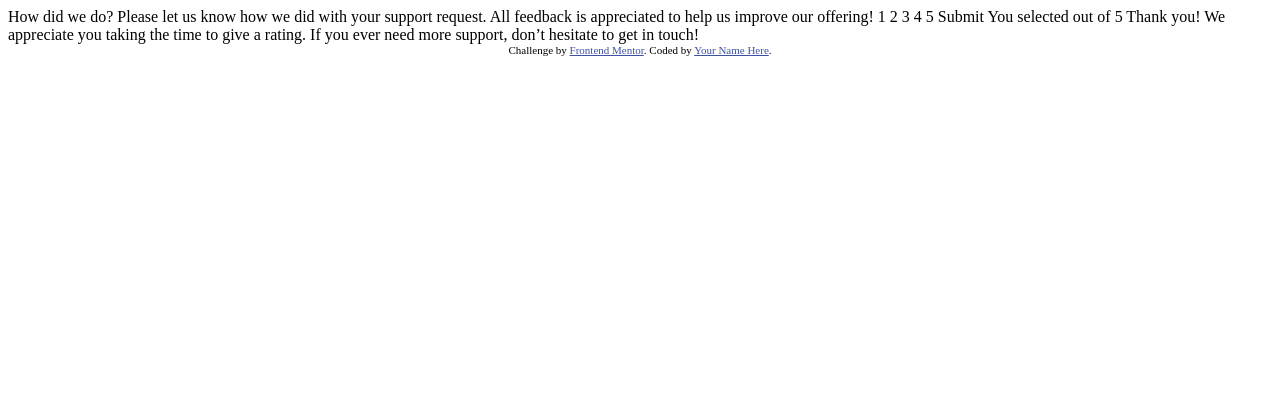
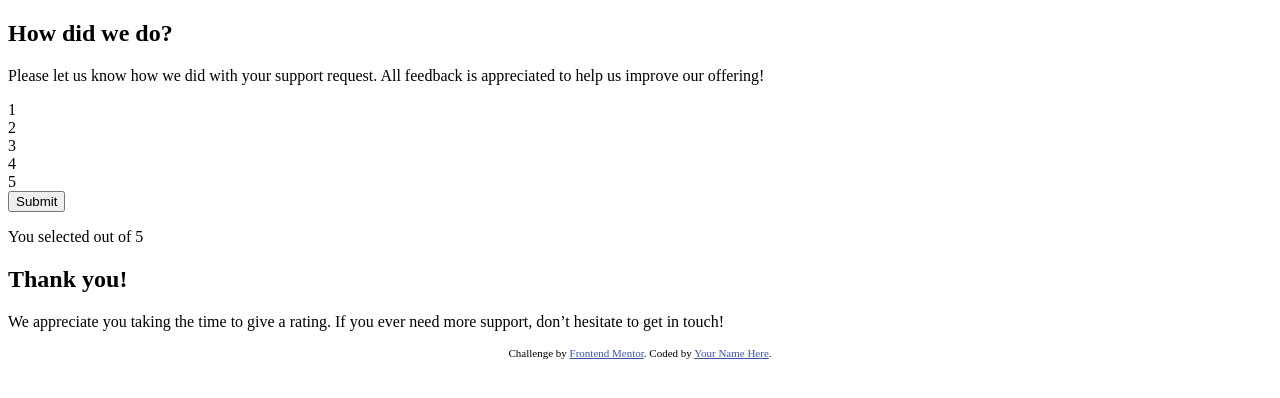
Before and after one commit to Kmolina009/Interactive-rating-component, a plain HTML site: page index.html in a window 1280 px wide. Drawn offline with Linux system fonts and the light colour scheme.

Commit message:
footer added

```diff
--- a/index.html
+++ b/index.html
@@ -1,49 +1,79 @@
 <!DOCTYPE html>
 <html lang="en">
   <head>
-  <meta charset="UTF-8">
-  <meta name="viewport" content="width=device-width, initial-scale=1.0"> <!-- displays site properly based on user's device -->
+    <meta charset="UTF-8" />
+    <meta name="viewport" content="width=device-width, initial-scale=1.0" />
+    <!-- displays site properly based on user's device -->
 
-  <link rel="icon" type="image/png" sizes="32x32" href="./images/favicon-32x32.png">
+    <link
+      rel="icon"
+      type="image/png"
+      sizes="32x32"
+      href="./images/favicon-32x32.png"
+    />
 
     <title>Frontend Mentor | Interactive rating component</title>
 
     <!-- Feel free to remove these styles or customise in your own stylesheet 👍 -->
     <style>
-    .attribution { font-size: 11px; text-align: center; }
-    .attribution a { color: hsl(228, 45%, 44%); }
+      .attribution {
+        font-size: 11px;
+        text-align: center;
+      }
+      .attribution a {
+        color: hsl(228, 45%, 44%);
+      }
     </style>
   </head>
   <body>
-
+    <!-- Container -->
+    <main>
       <!-- Rating state start -->
 
-  How did we do?
+      <div class="survey-form">
+        <section>
+          <h1>How did we do?</h1>
+          <p>
+            Please let us know how we did with your support request. All
+            feedback is appreciated to help us improve our offering!
+          </p>
+        </section>
 
-  Please let us know how we did with your support request. All feedback is appreciated
-  to help us improve our offering!
-
-  1 2 3 4 5
-
-  Submit
-
+        <section class="rating-container">
+          <div class="rating-selection">1</div>
+          <div class="rating-selection">2</div>
+          <div class="rating-selection">3</div>
+          <div class="rating-selection">4</div>
+          <div class="rating-selection">5</div>
+        </section>
+        <button>Submit</button>
+      </div>
       <!-- Rating state end -->
 
       <!-- Thank you state start -->
-
-  You selected <!-- Add rating here --> out of 5
-
+      <div class="thank-you-confirmation">
+        <div>
+          <p> You selected out of 5 </p>
+        </div>
+        <!-- Add rating here -->
+         <h2>
            Thank you!
-
-  We appreciate you taking the time to give a rating. If you ever need more support,
-  don’t hesitate to get in touch!
-
+         </h2>
+         <p>
+          We appreciate you taking the time to give a rating. If
+        you ever need more support, don’t hesitate to get in touch!
+         </p>
         <!-- Thank you state end -->
-
+      </div>
+    </main>
+    <footer>
 
       <div class="attribution">
-    Challenge by <a href="https://www.frontendmentor.io?ref=challenge" target="_blank">Frontend Mentor</a>.
-    Coded by <a href="#">Your Name Here</a>.
+        Challenge by
+        <a href="https://www.frontendmentor.io?ref=challenge" target="_blank"
+        >Frontend Mentor</a
+        >. Coded by <a href="#">Your Name Here</a>.
       </div>
+    </footer>
   </body>
 </html>
```
Lines whose indentation alone changed are shown as unchanged.
